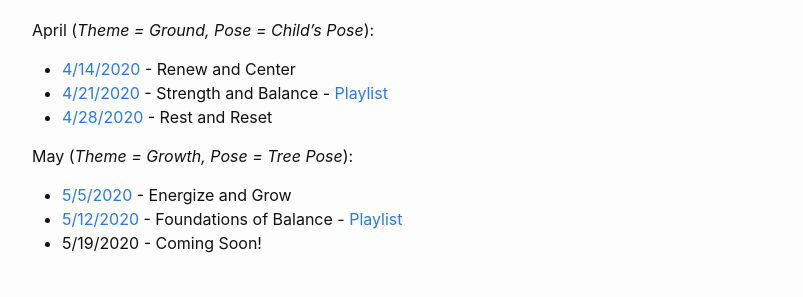
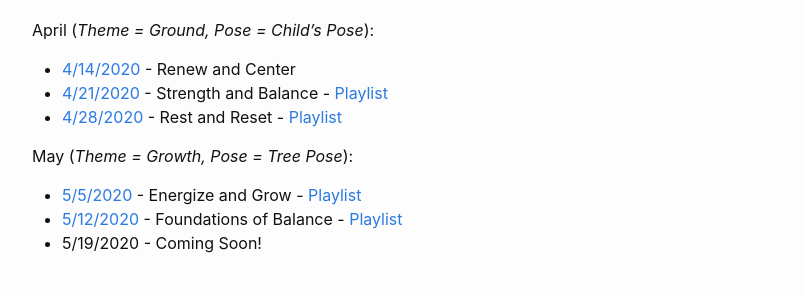
Before and after one commit to emelineclarke/yoga, a Jekyll site: the page built from index.markdown, in a window 1280 px wide. Shown: the part 487-784 px from the top of the page, without its empty margins (238-1041 px from the left). Built offline with Jekyll 4.4.1, drawn with Linux system fonts in a browser that asks for light colours.

Commit message:
Add more playlists

```diff
--- a/index.markdown
+++ b/index.markdown
@@ -23,10 +23,10 @@ Join class via [Zoom](https://dartmouth.zoom.us/j/757625459/)**
 April (<em>Theme = Ground, Pose = Child's Pose</em>):
 - [4/14/2020](https://dartmouth.zoom.us/rec/share/_OB4DvLpxyRJYpHJ60GPfJccTqXjeaa8hCRP-fAMykp1omfyuNvhAbBZKI8kKpoh) - Renew and Center
 - [4/21/2020](https://dartmouth.zoom.us/rec/share/-ZUpDenyxkxOHdbz6nj8eKEvQYH3eaa81CFI-6demU_L2jLOMvbVrvH3XA8iUqYi) - Strength and Balance - [Playlist](https://open.spotify.com/playlist/2HCdSoVTvBr1f1JgNXv6vh?si=c2NJtMM7TJOZ4RH08UnOIQ)
-- [4/28/2020](https://dartmouth.zoom.us/rec/share/7vxECb7J031Of6vzxmzgW6E5G4HJaaa81ylKrvNZmhv5maM_GWmRUWNUNAVdEEw9) - Rest and Reset
+- [4/28/2020](https://dartmouth.zoom.us/rec/share/7vxECb7J031Of6vzxmzgW6E5G4HJaaa81ylKrvNZmhv5maM_GWmRUWNUNAVdEEw9) - Rest and Reset - [Playlist](https://open.spotify.com/playlist/4z4BsycUOc8GjgjKmytCKe?si=EOMr3jk1RUGYSMNzJ0CyWw)
 
 May (<em>Theme = Growth, Pose = Tree Pose</em>):
-- [5/5/2020](https://dartmouth.zoom.us/rec/share/6e0qdJbvyzhOYIXL0wacXKc4WbTKX6a8gXAZrPYJmh0-GPkWMmgqFChBuKPIK0kw) - Energize and Grow
+- [5/5/2020](https://dartmouth.zoom.us/rec/share/6e0qdJbvyzhOYIXL0wacXKc4WbTKX6a8gXAZrPYJmh0-GPkWMmgqFChBuKPIK0kw) - Energize and Grow - [Playlist](https://open.spotify.com/playlist/3y52hWEOUgObBKbGFV6m40?si=TqeBb2qQRvmtipo2fdyZ5A)
 - [5/12/2020](https://dartmouth.zoom.us/rec/share/u5JMPqCz539Lb9L_sHvzfacFRK_peaa81ylL8vZfmRvJV_-5l7rvTPthJ56TpDRa) - Foundations of Balance - [Playlist](https://open.spotify.com/playlist/5n77zubagrCVy6WPqyAatf?si=zi8eCd9VQ7a6ICWeuyt5-A)
 - 5/19/2020 - Coming Soon!
 
```
